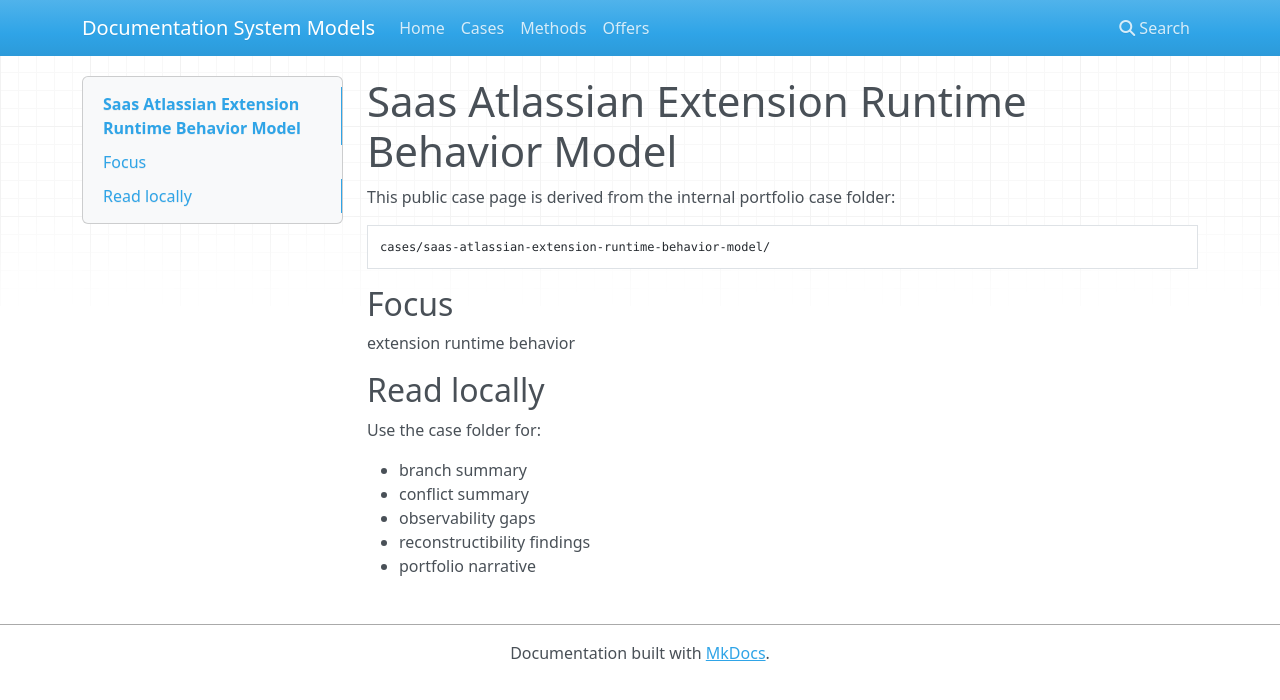
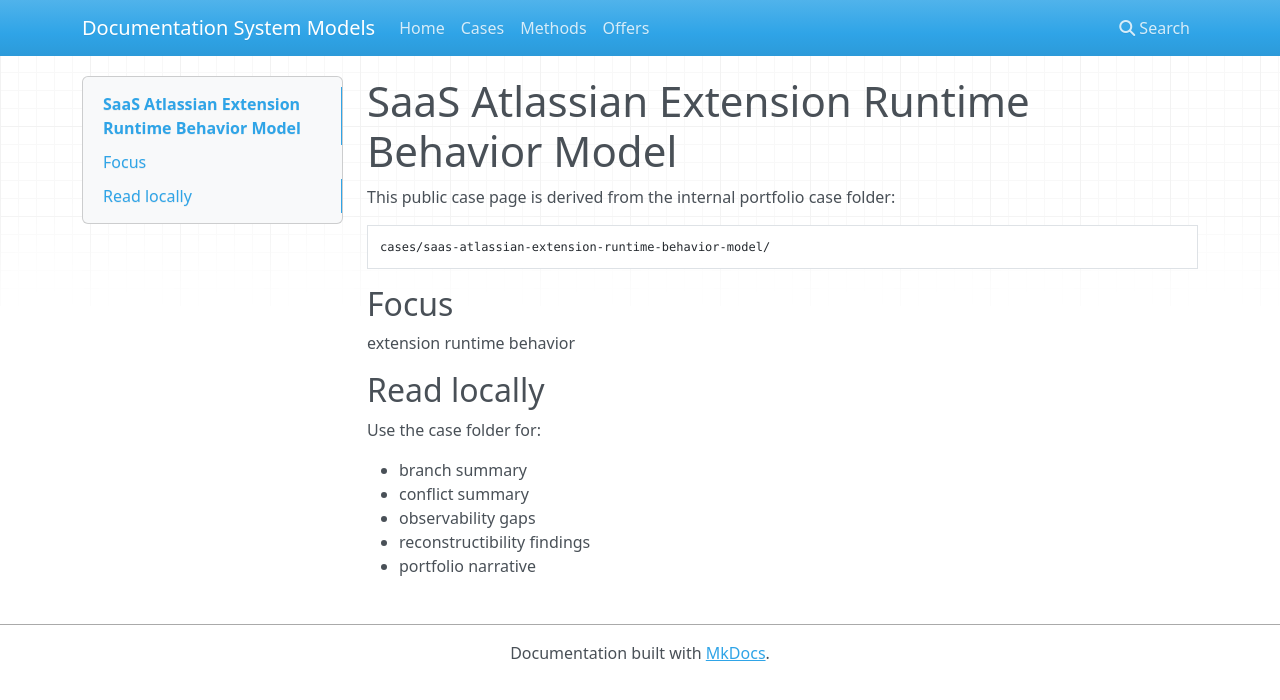
Before and after one commit to pdesperrier/docs-system-models, an MkDocs documentation site: the page built from docs/cases/saas-atlassian-extension-runtime-behavior-model/index.md, in a window 1280 px wide. Shown: the top 700 px of the page. Built offline with MkDocs 1.6.1, drawn with Linux system fonts in a browser that asks for light colours; nearby versions of some CDN libraries.

```diff
--- a/docs/cases/saas-atlassian-extension-runtime-behavior-model/index.md
+++ b/docs/cases/saas-atlassian-extension-runtime-behavior-model/index.md
@@ -1,4 +1,4 @@
-# Saas Atlassian Extension Runtime Behavior Model
+# SaaS Atlassian Extension Runtime Behavior Model
 
 This public case page is derived from the internal portfolio case folder:
 
```
Also changed, not shown: docs/cases/saas-cloudflare-secrets-store-behavior-model/index.md (+1 -1 lines), docs/cases/saas-document360-api-workspace-behavior-model/index.md (+1 -1 lines), docs/cases/saas-mistral-ai-developer-workflow-behavior-model/index.md (+1 -1 lines), docs/cases/saas-shopify-customer-account-auth-behavior-model/index.md (+1 -1 lines).
